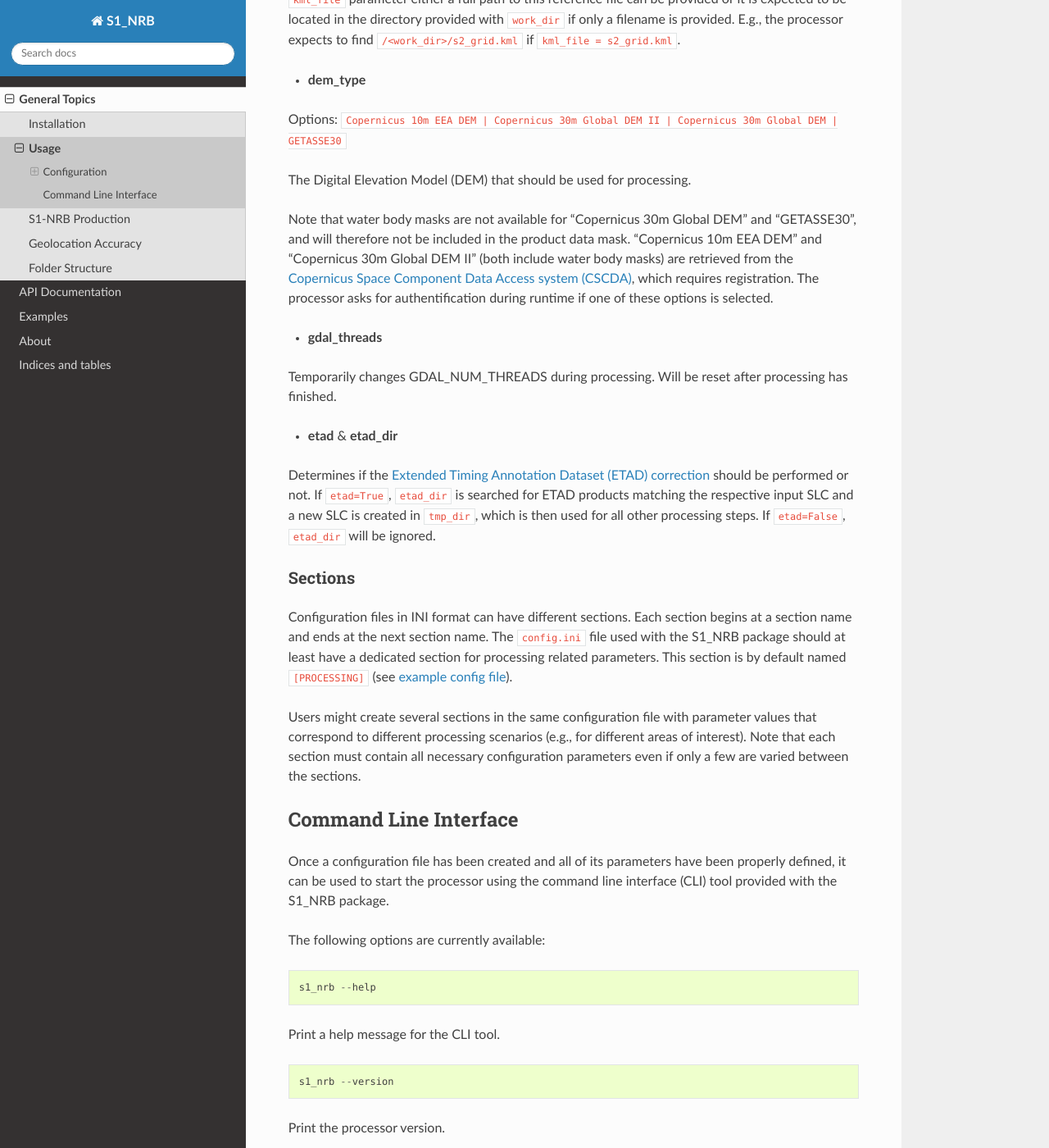
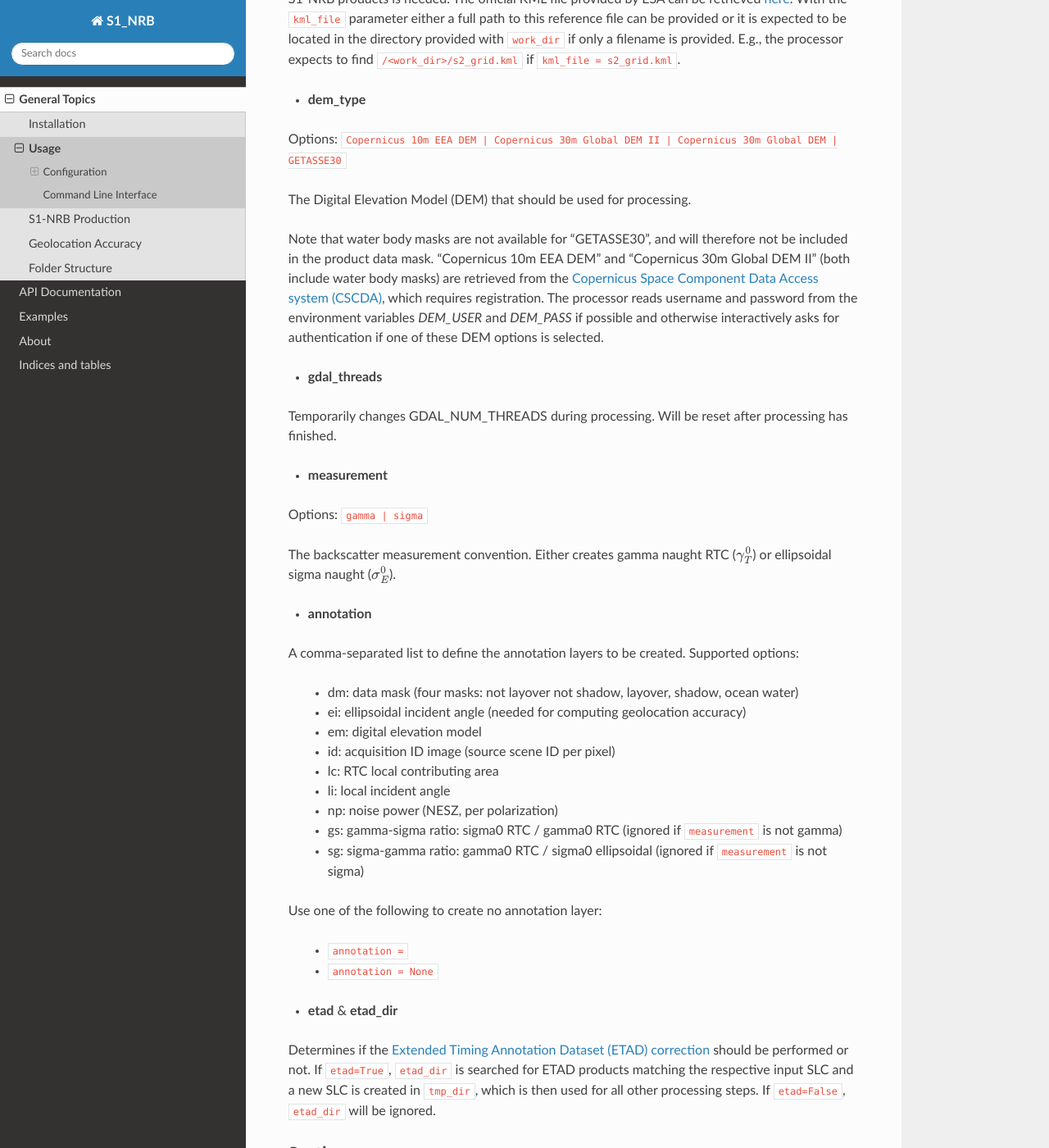
Before and after one commit to SAR-ARD/s1ard, a Sphinx documentation site: the page built from docs/general/usage.rst, in a window 1280 px wide and 1400 px high, scrolled down 1904 px. Shown: the whole window at 82% size. Built offline with Sphinx 7.4.7 and the Read the Docs theme 2.0.0, drawn with Linux system fonts in a browser that asks for light colours; some of the changed text lies outside the part shown.

Commit message:
documentation update

```diff
--- a/docs/general/usage.rst
+++ b/docs/general/usage.rst
@@ -22,11 +22,12 @@
 
 The area of interest (AOI) for which S1-NRB products should be created.
 
-Only one of these parameters is required and the one that is not used can be set to ``None`` or left empty.
 ``aoi_tiles`` can be used to define the area of interest via MGRS tile IDs, which must be provided comma-separated (e.g.,
 ``aoi_tiles = 32TNS, 32TMT, 32TMS``). ``aoi_geometry`` defines the area of interest via a full path to a vector file
 supported by :class:`spatialist.vector.Vector`. This option will automatically search for overlapping MGRS tiles and use
 these for processing.
+Both parameters are optional and can be set to ``None`` or left empty. ``aoi_tiles`` overrides ``aoi_geometry``.
+If neither is defined, all tiles overlapping with the scene search result are processed.
 
 - **mindate** & **maxdate**
 
@@ -78,14 +79,40 @@
 
 The Digital Elevation Model (DEM) that should be used for processing.
 
-Note that water body masks are not available for "Copernicus 30m Global DEM" and "GETASSE30", and will therefore not be
+Note that water body masks are not available for "GETASSE30", and will therefore not be
 included in the product data mask. "Copernicus 10m EEA DEM" and "Copernicus 30m Global DEM II" (both include water body masks)
 are retrieved from the `Copernicus Space Component Data Access system (CSCDA) <https://spacedata.copernicus.eu/web/cscda/data-access/registration>`_,
-which requires registration. The processor asks for authentification during runtime if one of these options is selected.
+which requires registration. The processor reads username and password from the environment variables `DEM_USER`
+and `DEM_PASS` if possible and otherwise interactively asks for authentication if one of these DEM options is selected.
 
 - **gdal_threads**
 
 Temporarily changes GDAL_NUM_THREADS during processing. Will be reset after processing has finished.
+
+- **measurement**
+
+Options: ``gamma | sigma``
+
+The backscatter measurement convention. Either creates gamma naught RTC (:math:`\gamma^0_T`) or ellipsoidal sigma naught (:math:`\sigma^0_E`).
+
+- **annotation**
+
+A comma-separated list to define the annotation layers to be created. Supported options:
+
+ + dm: data mask (four masks: not layover not shadow, layover, shadow, ocean water)
+ + ei: ellipsoidal incident angle (needed for computing geolocation accuracy)
+ + em: digital elevation model
+ + id: acquisition ID image (source scene ID per pixel)
+ + lc: RTC local contributing area
+ + li: local incident angle
+ + np: noise power (NESZ, per polarization)
+ + gs: gamma-sigma ratio: sigma0 RTC / gamma0 RTC (ignored if ``measurement`` is not gamma)
+ + sg: sigma-gamma ratio: gamma0 RTC / sigma0 ellipsoidal (ignored if ``measurement`` is not sigma)
+
+Use one of the following to create no annotation layer:
+
+ + ``annotation =``
+ + ``annotation = None``
 
 - **etad** & **etad_dir**
 
@@ -98,9 +125,18 @@
 ^^^^^^^^
 Configuration files in INI format can have different sections. Each section begins at a section name and ends at the next
 section name. The ``config.ini`` file used with the S1_NRB package should at least have a dedicated section for processing
-related parameters. This section is by default named ``[PROCESSING]`` (see `example config file <https://github.com/SAR-ARD/S1_NRB/blob/main/config.ini>`_).
+related parameters. This section is by default named ``[PROCESSING]``
+(see `example config file <https://github.com/SAR-ARD/S1_NRB/blob/main/config.ini>`_).
 
-Users might create several sections in the same configuration file with parameter values that correspond to different
+A reserved section ``[METADATA]`` may contain user-specific metadata to be written to the product's metadata files.
+Currently supported fields:
+
+ + access_url
+ + licence
+ + doi
+ + processing_center
+
+Users might create several processing sections in the same configuration file with parameter values that correspond to different
 processing scenarios (e.g., for different areas of interest). Note that each section must contain all necessary
 configuration parameters even if only a few are varied between the sections.
 
```
Also changed, not shown: docs/general/S1_NRB.rst (+17 -22 lines), docs/general/folderstructure.rst (+8 -1 lines).
